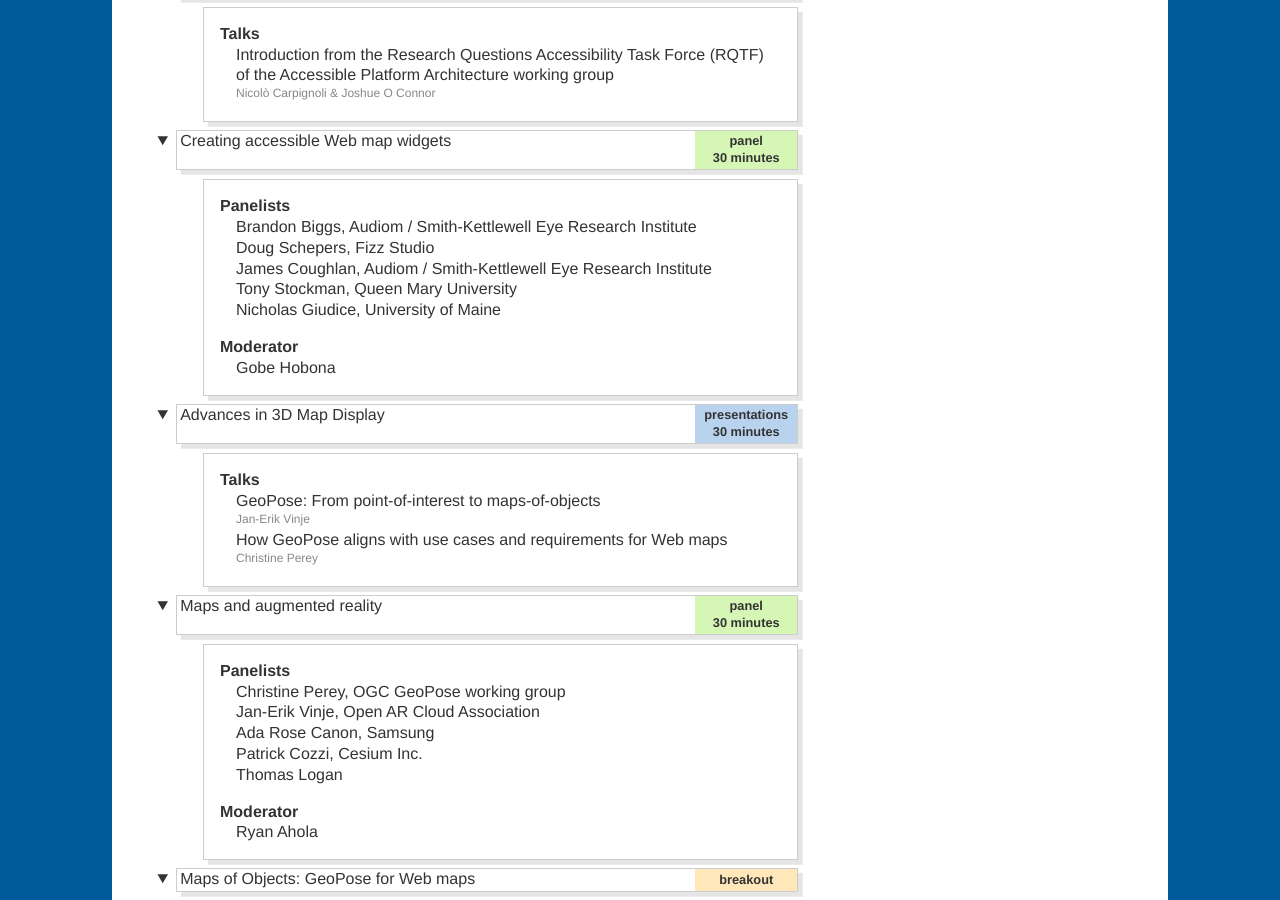
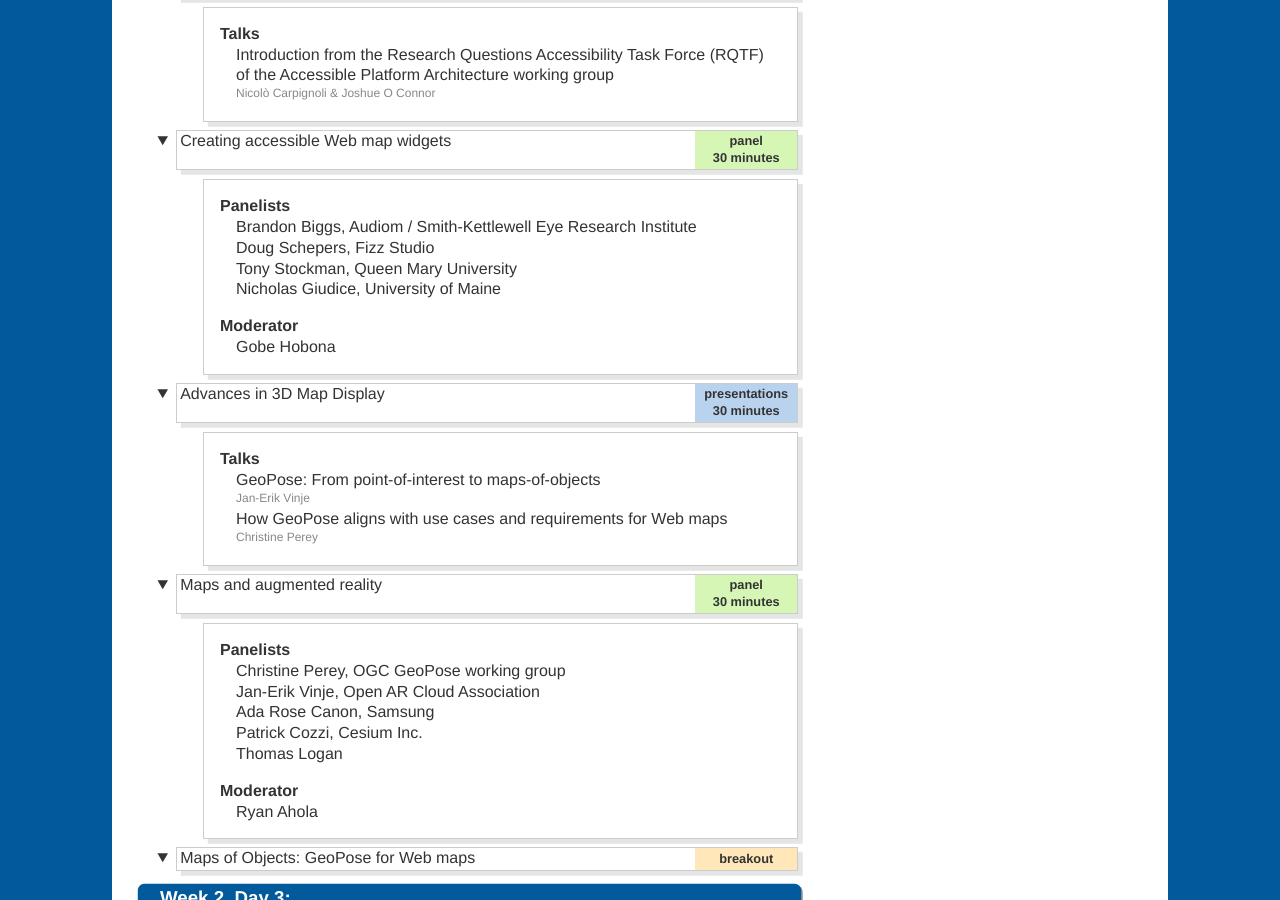
Before and after one commit to Maps4HTML/Maps4HTML-Workshop-2020, a Jekyll site: the page built from agenda.html, in a window 1280 px wide and 900 px high, scrolled down 4828 px. Built offline with Jekyll 4.4.1, drawn with Linux system fonts in a browser that asks for light colours.

Commit message:
Remove James Coughlan from panelists

```diff
--- a/agenda.html
+++ b/agenda.html
@@ -168,7 +168,6 @@ schedule:
           - Panelists:
             - Brandon Biggs, Audiom / Smith-Kettlewell Eye Research Institute
             - Doug Schepers, Fizz Studio
-            - James Coughlan, Audiom / Smith-Kettlewell Eye Research Institute
             - Tony Stockman, Queen Mary University
             - Nicholas Giudice, University of Maine
           - Moderator:
```
